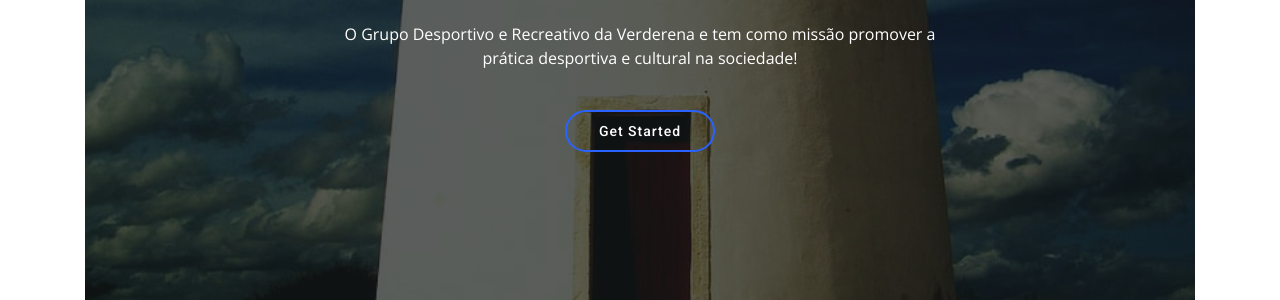
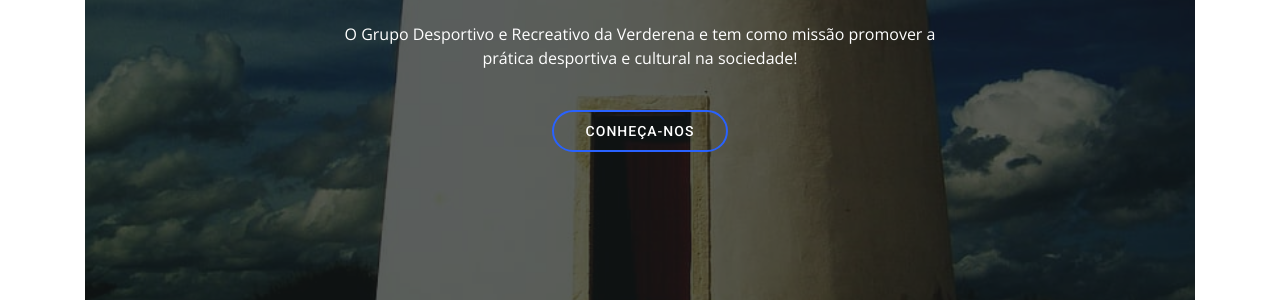
Before and after one commit to GDR-Verderena/gdr-verderena.github.io, a Jekyll site: the page built from index.html, in a window 1280 px wide and 900 px high, scrolled down 321 px. Shown: the part 137-437 px from the top of the window. Built offline with Jekyll 4.4.1, drawn with Linux system fonts in a browser that asks for light colours.

Commit message:
Update hero.html

```diff
--- a/_includes/hero.html
+++ b/_includes/hero.html
@@ -18,7 +18,7 @@
               <div class="carousel-content">
                 <h2 class="animate__animated animate__fadeInDown">GDR <span>VERDERENA</span></h2>
                 <p class="animate__animated animate__fadeInUp">No desenvolvimento de actividades e iniciativas para o crescimento do movimento associativo no Barreiro.</p>
-                <a href="#about" class="btn-get-started animate__animated animate__fadeInUp scrollto">Get Started</a>
+                <a href="#about" class="btn-get-started animate__animated animate__fadeInUp scrollto">CONHEÇA-NOS</a>
               </div>
             </div>
           </div>
@@ -32,7 +32,7 @@
               <div class="carousel-content">
                 <h2 class="animate__animated animate__fadeInDown">SAÚDE E DESPORTO PARA TODAS AS IDADES!</h2>
                 <p class="animate__animated animate__fadeInUp">O Grupo Desportivo e Recreativo da Verderena e tem como missão promover a prática desportiva e cultural na sociedade!</p>
-                <a href="#about" class="btn-get-started animate__animated animate__fadeInUp scrollto">Get Started</a>
+                <a href="#about" class="btn-get-started animate__animated animate__fadeInUp scrollto">CONHEÇA-NOS</a>
               </div>
             </div>
           </div>
```
